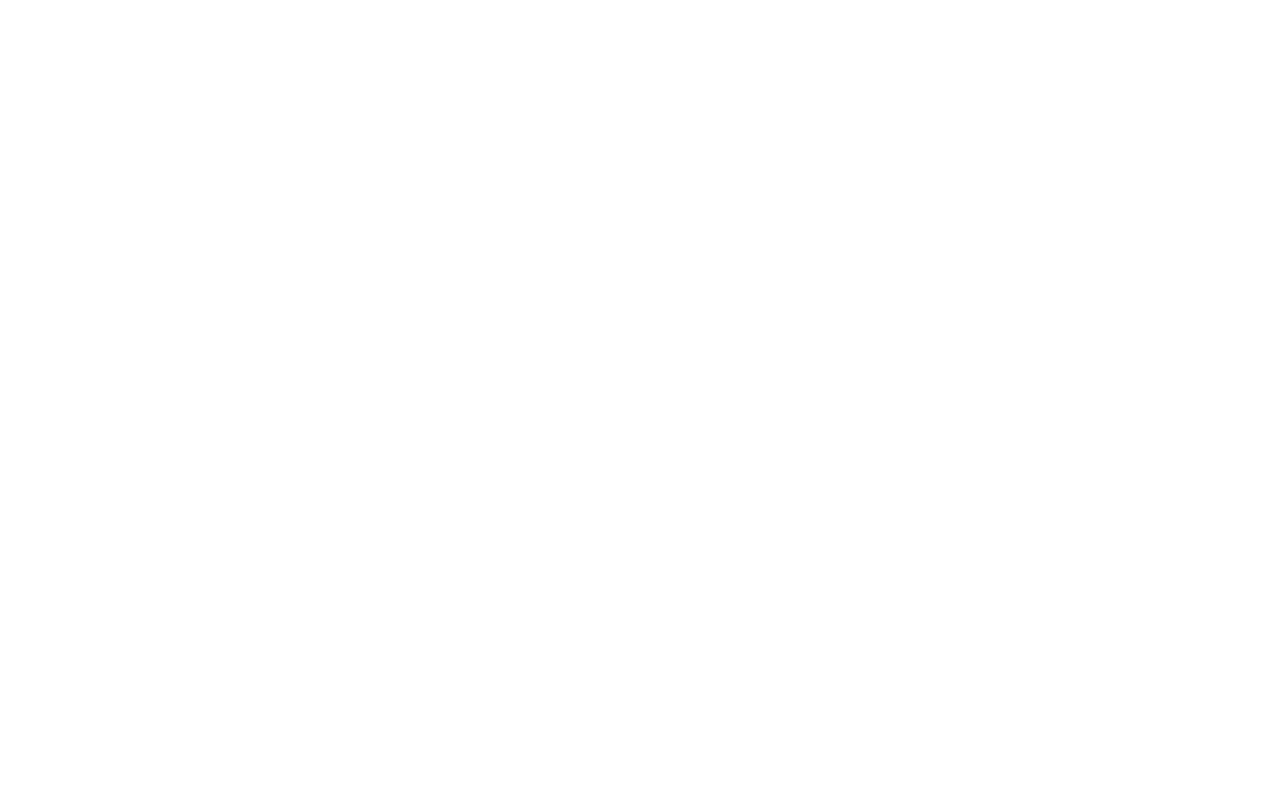
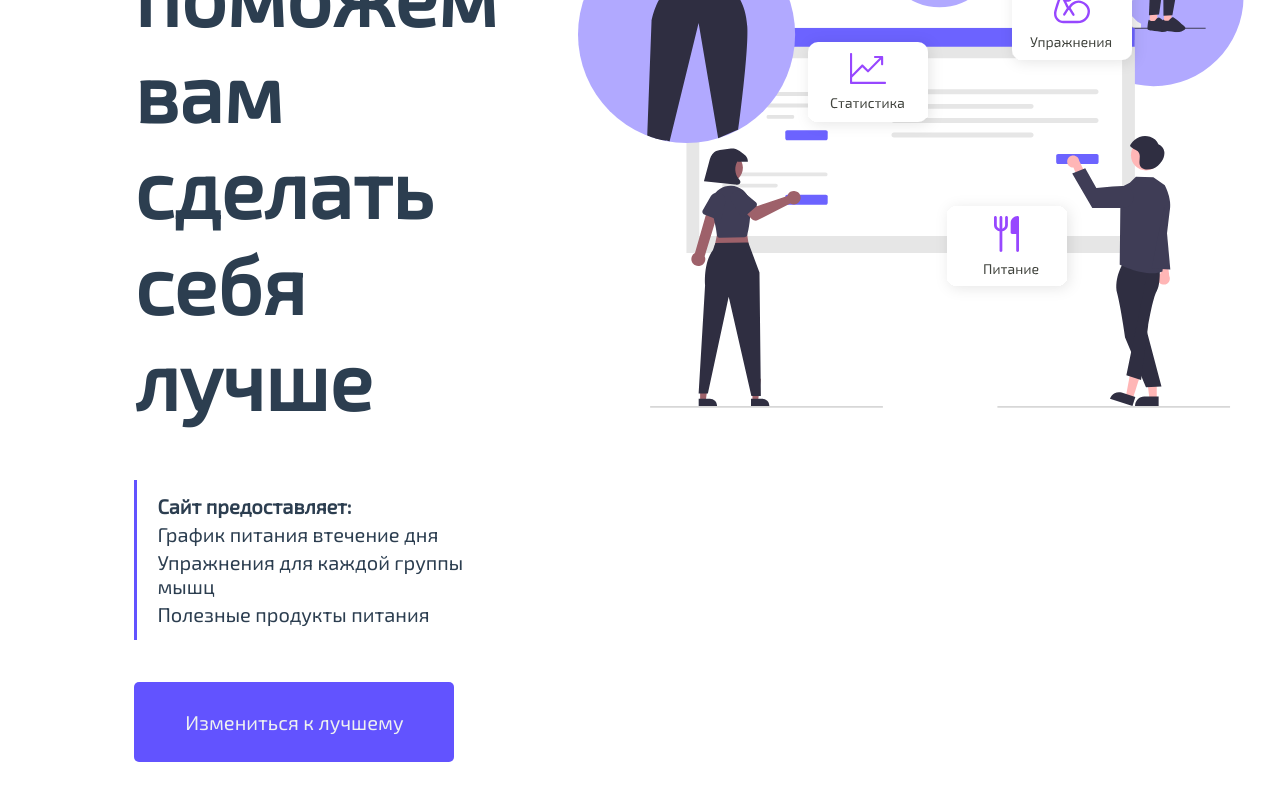
Before and after one commit to IMPOSTOR15/upp-app, a Vue app: page /#/ in a window 1280 px wide. Shown: the part 358-1158 px from the top of the page. Before the commit the page ends 800 px from the top, so only its background shows below. Built offline with nearby package versions, Linux system fonts and the light colour scheme.

Commit message:
add mainsreen

```diff
--- a/src/components/HomeComponent.vue
+++ b/src/components/HomeComponent.vue
@@ -1,6 +1,20 @@
 <template>
-  <div class="hello">
-    <h1>Home page</h1>
+  <div class="main-container">
+    <div class="header-container">
+      <h1>Мы поможем вам cделать себя лучше</h1>
+      <div class="paragraph-container">
+        <p class="text20 text-bold">Сайт предоставляет:</p>
+        <p class="text20">График питания втечение дня</p>
+        <p class="text20">Упражнения для каждой группы мышц</p>
+        <p class="text20">Полезные продукты питания</p>
+      </div>
+      <button class="header-btn">
+        <p class="btn-text">Измениться к лучшему</p>
+      </button>
+    </div>
+    <div class="svg-container">
+      <img src="@/assets/mainPageImages/mainphoto.svg" alt="">
+    </div>
   </div>
 </template>
 
@@ -12,5 +26,59 @@
 
 <!-- Add "scoped" attribute to limit CSS to this component only -->
 <style scoped>
+.main-container {
+  margin-top: 70px;
+  margin-bottom: 11170px;
+  display: flex;
+  flex-direction: row;
+}
 
+h1 {
+  font-size: 80px;
+  text-align: left;
+  font-family: 'Exo 2', sans-serif;
+}
+.header-container {
+  margin-right: 8%;
+}
+
+.paragraph-container {
+  border-left: 3px solid #6253FF;
+  padding: 10px 0;
+  margin: 0;
+  text-align: left;
+}
+
+.svg-container {
+  max-width: 666;
+}
+
+.text-bold {
+  font-weight: bold;
+}
+
+.text20 {
+  font-size: 20px;
+  margin: 4px 0 4px 20px;
+  font-family: 'Exo 2', sans-serif;
+}
+
+.header-btn {
+  margin-top: 42px;
+  border: none;
+  display: flex;
+  align-items: center;
+  justify-content: center;
+  border-radius: 5px;
+  cursor: pointer;
+  width: 320px;
+  height: 80px;
+  color: #edf0f1;
+  background-color: #6253FF;
+}
+
+.btn-text {
+  font-size: 20px;
+  font-family: 'Exo 2', sans-serif;
+}
 </style>
--- a/src/components/NavbarComponent.vue
+++ b/src/components/NavbarComponent.vue
@@ -87,6 +87,7 @@
 }
 
 nav {
+  background: #fff;
   display: flex;
   align-items: center;
   justify-content: center;
@@ -145,10 +146,6 @@
   background-color: #6253FF;
 }
 
-.btn-container {
-
-}
-
 .btn-text {
   color: #fff;
   font-size: 19px;
--- a/src/style.css
+++ b/src/style.css
@@ -1,4 +1,5 @@
 @import url('https://fonts.googleapis.com/css2?family=Roboto&display=swap');
+@import url('https://fonts.googleapis.com/css2?family=Exo+2&family=Roboto&display=swap');
 
 body {
     font-family: 'Roboto', sans-serif;
--- a/src/views/HomeView.vue
+++ b/src/views/HomeView.vue
@@ -2,7 +2,6 @@
 
   <div class="home">
     <Navbar/>
-    <img alt="Vue logo" src="../assets/logo.png">
     <HomeComponent/>
   </div>
 </template>
```
Also changed, not shown: src/assets/mainPageImages/mainphoto.svg (added).
